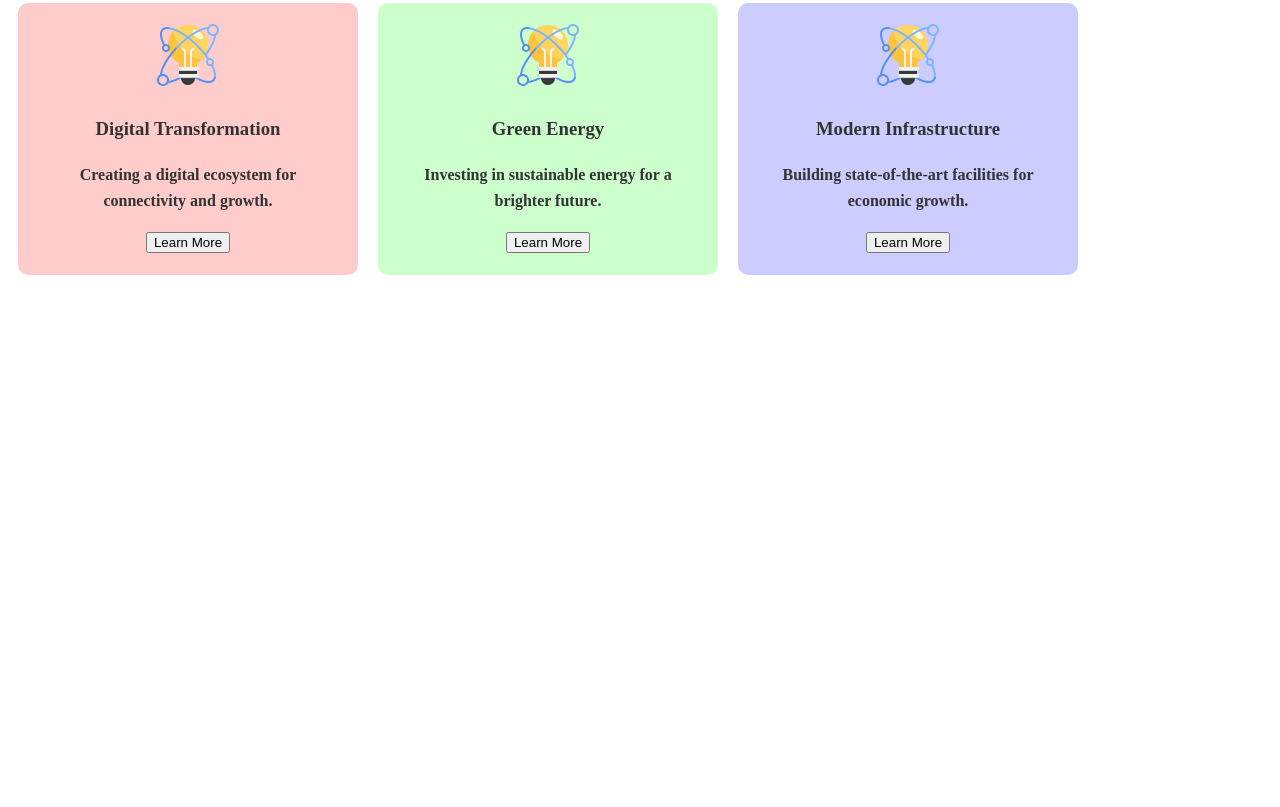
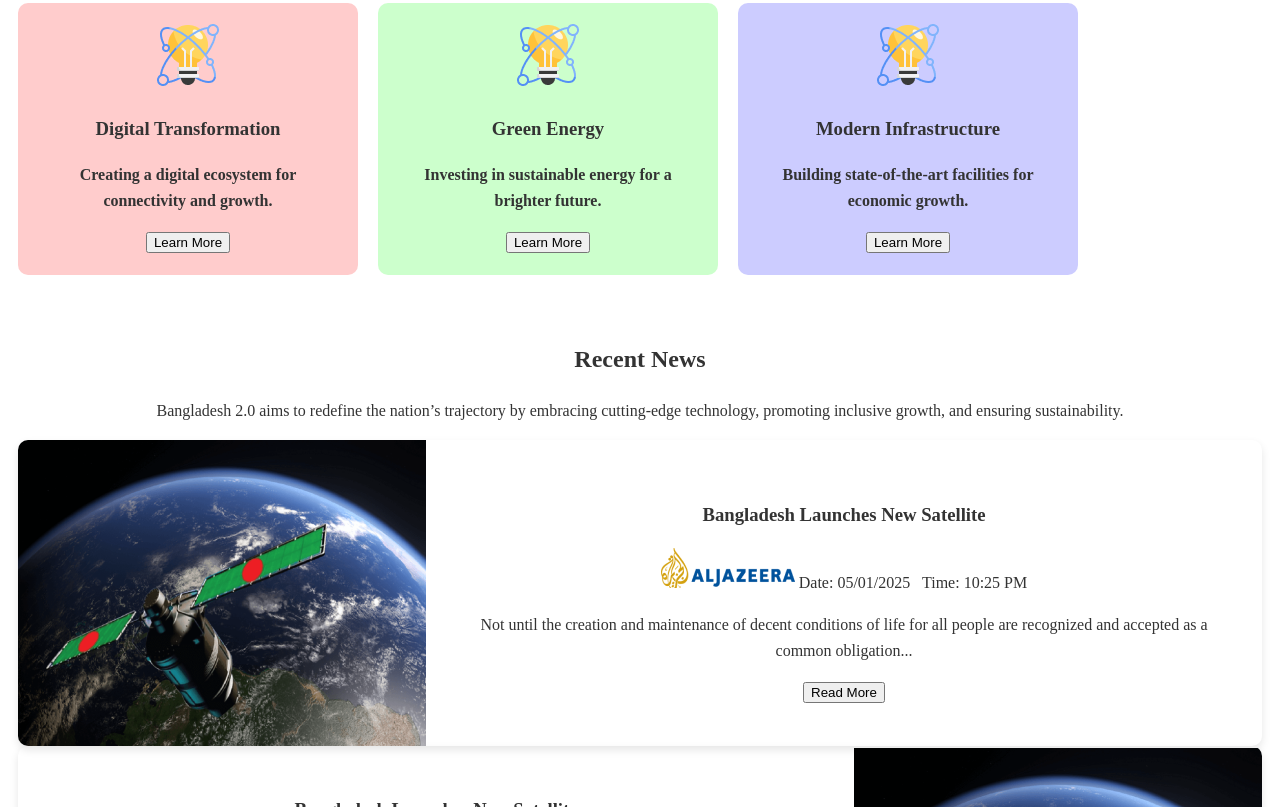
Before and after one commit to Cloud9din/Assignment-1, a plain HTML site: page index.html in a window 1280 px wide. Shown: the part 1132-1939 px from the top of the page. Before the commit the page ends 1455 px from the top, so only its background shows below. Drawn offline with Linux system fonts and the light colour scheme.

Commit message:
added recent news

```diff
--- a/index.html
+++ b/index.html
@@ -12,6 +12,8 @@
         rel="stylesheet">
     <link rel="stylesheet" href="styles/bangladesh.css">
 </head>
+
+<body>
 
     <!-- Header Section -->
     <header class="main-header">
@@ -86,8 +88,47 @@
         </div>
     </section>
 
+    <!-- Recent News Section -->
 
-<body>
+
+    <section class="recent-news">
+        <h2>Recent News</h2>
+        <p>Bangladesh 2.0 aims to redefine the nation’s trajectory by embracing cutting-edge technology, promoting
+            inclusive
+            growth, and ensuring sustainability.</p>
+
+        <!-- News Card 1 -->
+        <div class="news-card">
+            <img src="images/satelite.png" alt="Satellite left">
+            <div class="news-content">
+                <h3>Bangladesh Launches New Satellite</h3>
+                <div class="news-meta">
+                    <img src="images/al-jazeera.png" alt="Al Jazeera Logo left">
+                    <span>Date: 05/01/2025 &nbsp; Time: 10:25 PM</span>
+                </div>
+                <p>Not until the creation and maintenance of decent conditions of life for all people are recognized and
+                    accepted as a common obligation...</p>
+                <button>Read More</button>
+            </div>
+        </div>
+
+        <!-- News Card 2 (Reverse Layout) -->
+        <div class="news-card reverse">
+            <div class="news-content">
+                <h3>Bangladesh Launches New Satellite</h3>
+                <div class="news-meta">
+                    <img src="images/al-jazeera.png" alt="Al Jazeera Logo right"><br>
+                    <span>Date: 05/01/2025 &nbsp; Time: 10:25 PM</span>
+                </div>
+                <p>Not until the creation and maintenance of decent conditions of life for all people are recognized and
+                    accepted as a common obligation...</p>
+                <button>Read More</button>
+            </div>
+            <img src="images/satelite.png" alt="Satellite rigt">
+        </div>
+    </section>
+
+
 
 </body>
 
--- a/styles/bangladesh.css
+++ b/styles/bangladesh.css
@@ -160,3 +160,35 @@ body {
     background-color: #ccccff;
     /* Light blue */
 }
+
+
+/* Recent News Section */
+.recent-news {
+    padding: 5px 10px;
+    text-align: center;
+    background-color: #ffffff;
+}
+
+.news-cards {
+    display: flex;
+    flex-direction: column;
+    gap: 20px;
+}
+
+.news-card {
+    display: flex;
+    align-items: center;
+    box-shadow: 0 4px 8px rgba(0, 0, 0, 0.1);
+    border-radius: 10px;
+    overflow: hidden;
+}
+
+.news-image img {
+    width: 100%;
+    height: auto;
+    max-width: 200px;
+}
+
+.news-content {
+    padding: 30px;
+}
```
Lines whose indentation alone changed are shown as unchanged.
